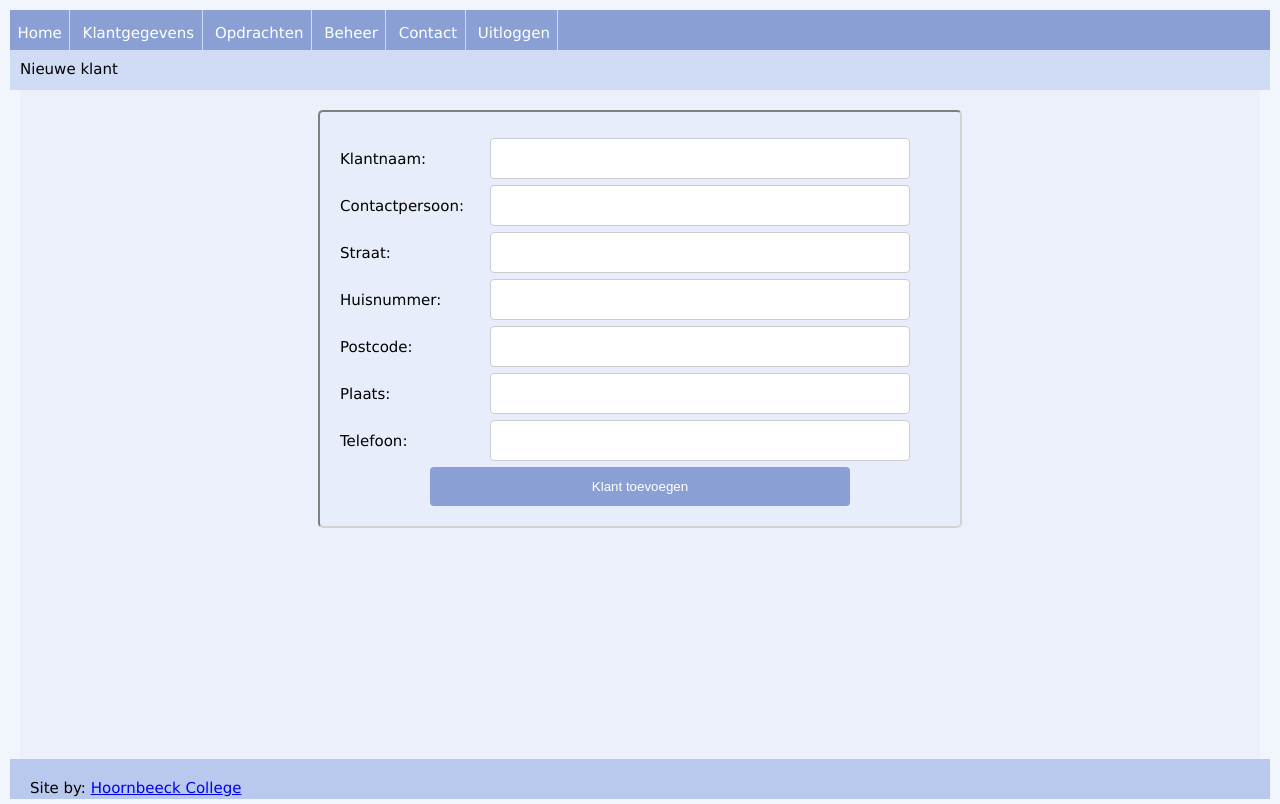
After one commit to NeJ-HCK/C22_Transportbedrijf, a PHP site: page /klant_new.php in a window 1280 px wide. The commit adds this page. Run offline with PHP 8.4, Linux system fonts and the light colour scheme.

Commit message:
Uitwerking van de exercise

```diff
--- /dev/null
+++ b/klant_new.php
@@ -0,0 +1,40 @@
+<?php
+include 'inc/header.php';
+
+echo '<header class="head">';
+echo '<p>Nieuwe klant</p>';
+echo '</header>';
+
+echo '<main class="main-content">';
+    echo '<div id="frmDetail">';
+?>
+
+<!-- invoegen formulier-->
+<div>
+    <form action="dataverwerken.php" method="post" class="frmDetail">
+        <input type="hidden" name="action" value="InsertKlant">
+        <label for="fklantnaam">Klantnaam:</label>
+        <input type="text" name ="klantnaam" value="" id=fklantnaam">
+        <label for="fcontactpersoon">Contactpersoon:</label>
+        <input type="text" name ="contactpersoon" value="" id=fcontactpersoon">
+        <label for="fstraat">Straat:</label>
+        <input type="text" name ="straat" value="" id=fstraat">
+        <label for="fhuisnummer">Huisnummer:</label>
+        <input type="text" name ="huisnummer" value="" id=fhuisnummer">
+        <label for="fpostcode">Postcode:</label>
+        <input type="text" name ="postcode" value="" id="fpostcode">
+        <label for="fplaats">Plaats:</label>
+        <input type="text" name ="plaats" value="" id="fplaats">
+        <label for="ftelefoon">Telefoon:</label>
+        <input type="text" name ="telefoon" value="" id="ftelefoon">
+        <div class = "submitbtn">
+            <input type="submit" name="submit" value="Klant toevoegen" class="btnDetailSubmit">
+        </div>
+    </form>
+</div>
+
+<?php
+echo '</div>'; //frmDetail afsluiten
+echo '</main>';
+include 'inc/footer.php';
+?>
--- a/klanten.php
+++ b/klanten.php
@@ -4,6 +4,7 @@ include ('inc/header.php');
          //header toevoegen
          echo '<header class="head">';
          //url om nieuw klant aan te maken
+         echo "<a href='klant_new.php' class='btn-new'><i class='material-icons md-24'>add</i></a>";
          echo '</header>';
          //main-content
          echo '<main class="main-content">';
```
Also changed, not shown: dataverwerken.php (added, +75 -0 lines).
